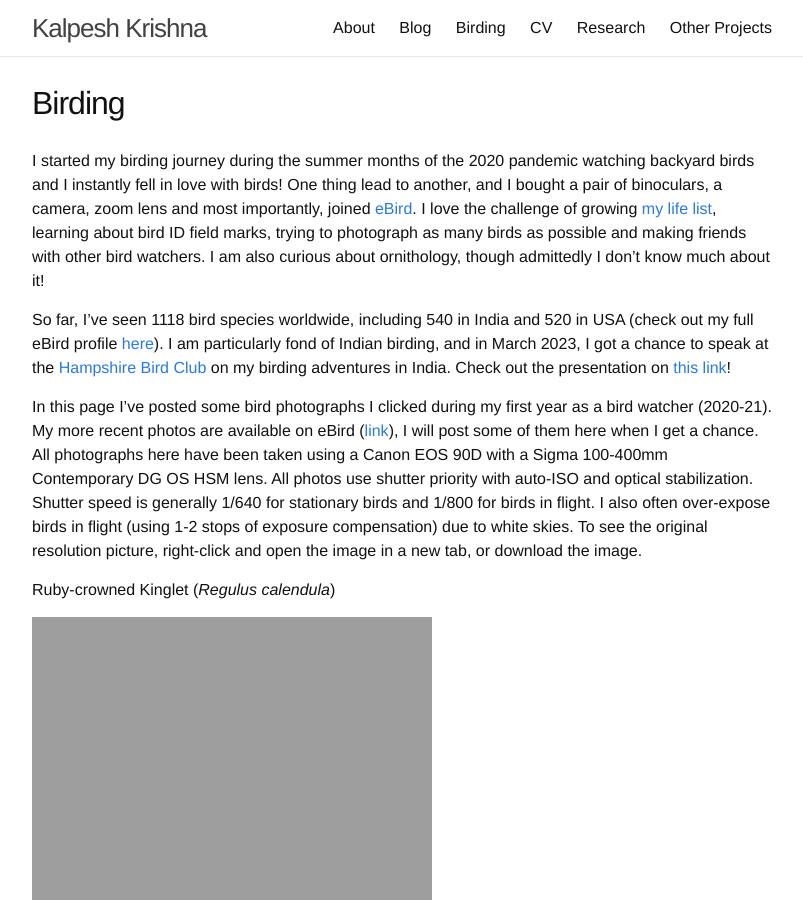
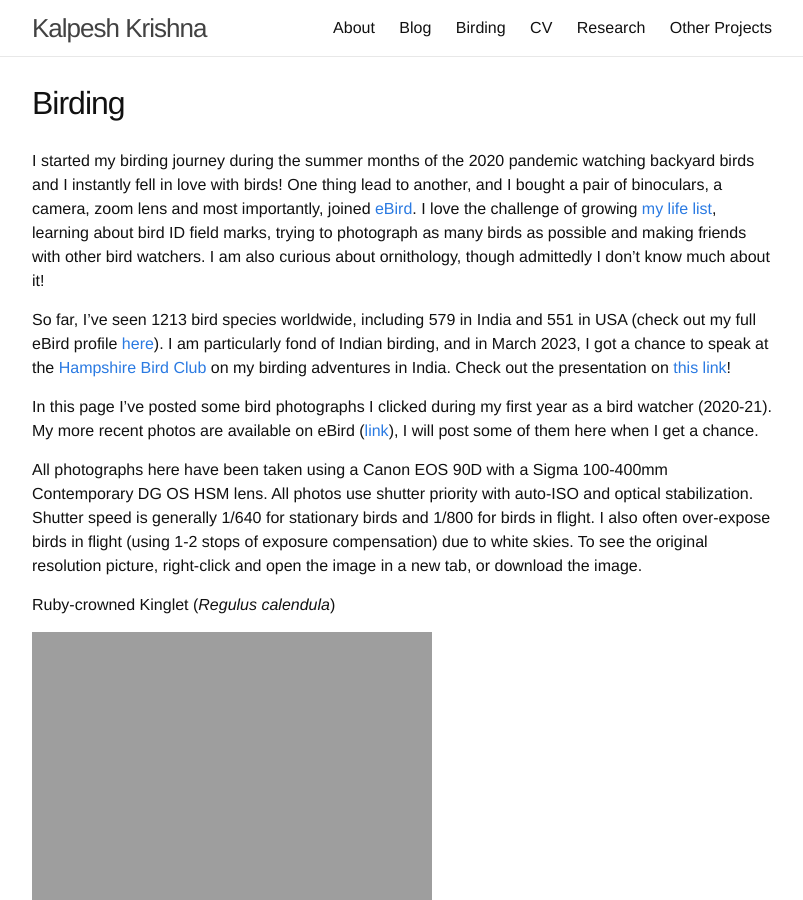
Before and after one commit to martiansideofthemoon/martiansideofthemoon.github.io, a Jekyll site: the page built from _pages/bird_photography.md, in a window 1280 px wide and 900 px high. Shown: the whole window, without its empty margins (238-1041 px from the left). Built offline with Jekyll 4.4.1, drawn with Linux system fonts in a browser that asks for light colours; comment, search, counter and statistics services are not loaded.

Commit message:
Update bird_photography.md

```diff
--- a/_pages/bird_photography.md
+++ b/_pages/bird_photography.md
@@ -7,9 +7,11 @@ order: 3
 
 I started my birding journey during the summer months of the 2020 pandemic watching backyard birds and I instantly fell in love with birds! One thing lead to another, and I bought a pair of binoculars, a camera, zoom lens and most importantly, joined [eBird](https://ebird.org/home). I love the challenge of growing [my life list](https://en.wikipedia.org/wiki/Life_list), learning about bird ID field marks, trying to photograph as many birds as possible and making friends with other bird watchers. I am also curious about ornithology, though admittedly I don't know much about it!
 
-So far, I've seen 1118 bird species worldwide, including 540 in India and 520 in USA (check out my full eBird profile [here](https://ebird.org/profile/MTgwMDY0OQ/world)). I am particularly fond of Indian birding, and in March 2023, I got a chance to speak at the [Hampshire Bird Club](https://hampshirebirdclub.org/) on my birding adventures in India. Check out the presentation on [this link](https://www.youtube.com/watch?v=X5hNkq-dBg4)!
+So far, I've seen 1213 bird species worldwide, including 579 in India and 551 in USA (check out my full eBird profile [here](https://ebird.org/profile/MTgwMDY0OQ/world)). I am particularly fond of Indian birding, and in March 2023, I got a chance to speak at the [Hampshire Bird Club](https://hampshirebirdclub.org/) on my birding adventures in India. Check out the presentation on [this link](https://www.youtube.com/watch?v=X5hNkq-dBg4)!
 
-In this page I've posted some bird photographs I clicked during my first year as a bird watcher (2020-21). My more recent photos are available on eBird ([link](https://media.ebird.org/catalog?mediaType=photo&searchField=user&userId=USER1800649&sort=rating_rank_desc&unconfirmed=incl)), I will post some of them here when I get a chance. All photographs here have been taken using a Canon EOS 90D with a Sigma 100-400mm Contemporary DG OS HSM lens. All photos use shutter priority with auto-ISO and optical stabilization. Shutter speed is generally 1/640 for stationary birds and 1/800 for birds in flight. I also often over-expose birds in flight (using 1-2 stops of exposure compensation) due to white skies. To see the original resolution picture, right-click and open the image in a new tab, or download the image.
+In this page I've posted some bird photographs I clicked during my first year as a bird watcher (2020-21). My more recent photos are available on eBird ([link](https://media.ebird.org/catalog?mediaType=photo&searchField=user&userId=USER1800649&sort=rating_rank_desc&unconfirmed=incl)), I will post some of them here when I get a chance.
+
+All photographs here have been taken using a Canon EOS 90D with a Sigma 100-400mm Contemporary DG OS HSM lens. All photos use shutter priority with auto-ISO and optical stabilization. Shutter speed is generally 1/640 for stationary birds and 1/800 for birds in flight. I also often over-expose birds in flight (using 1-2 stops of exposure compensation) due to white skies. To see the original resolution picture, right-click and open the image in a new tab, or download the image.
 
 <p style="text-align: center;">
 
```
